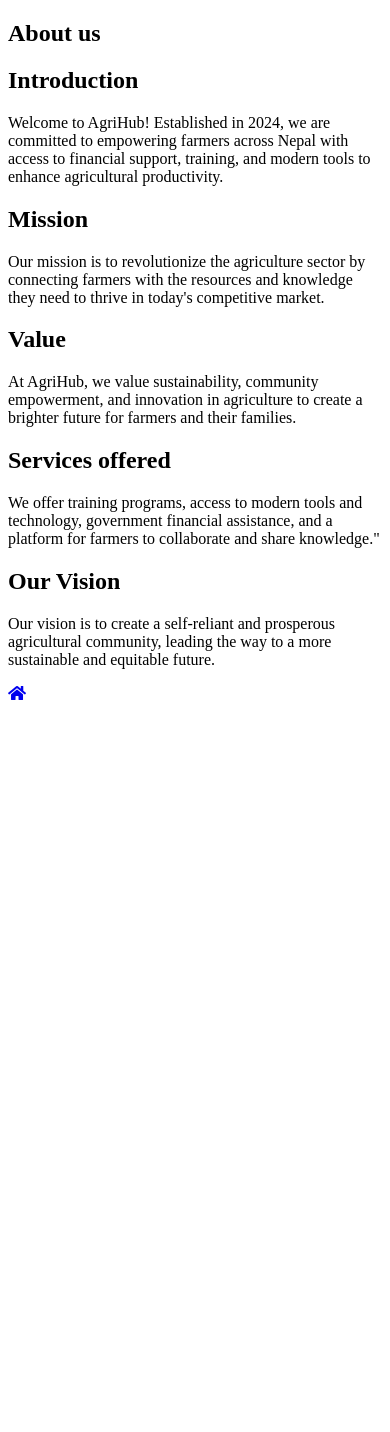
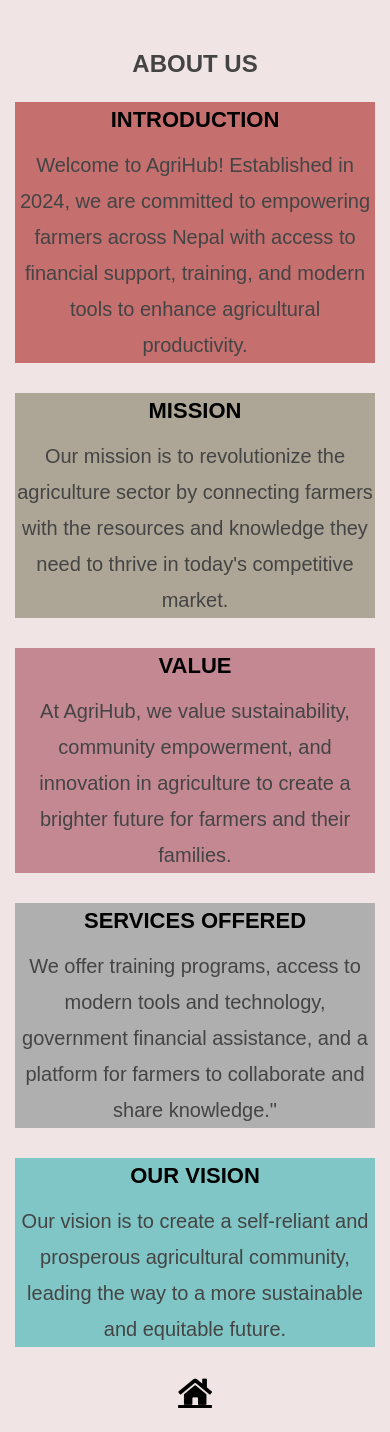
Before and after one commit to arbinlama/college-practice, a PHP site: page /index/aboutus.html in a window 390 px wide. Before the commit the page ends 700 px from the top, so only its background shows below. Run offline with PHP 8.4, Linux system fonts and the light colour scheme.

Commit message:
For the better styles we change the css and other things

```diff
--- a/college_project/adminindex/admindashboard.html
+++ b/college_project/adminindex/admindashboard.html
@@ -6,6 +6,7 @@
     <title>admindashboard</title>
     <link rel="stylesheet" href="https://cdnjs.cloudflare.com/ajax/libs/font-awesome/5.15.3/css/all.min.css" />
     <link rel="stylesheet" href="admindashboard.css">
+    <link rel="icon" href="../image/ficon.png" type="image/x-icon">
     <link rel="stylesheet" href="../footer/footer.css"> <!-- Include the footer CSS -->
 </head>
 <body>
--- a/college_project/image_insert/insert.php
+++ b/college_project/image_insert/insert.php
@@ -4,6 +4,7 @@
     <meta charset="UTF-8">
     <meta name="viewport" content="width=device-width, initial-scale=1.0">
     <title>Image Upload</title>
+    <link rel="icon" href="../image/ficon.png" type="image/x-icon">
     <style>
         body {
             display: flex;
@@ -77,7 +78,7 @@
         <br>
         <button type="submit" name="submit">Submit</button>
         <a href="view.php">View Data</a>
-        <a href="../work_of_admin/view.html">Back</a>
+        <a href="../adminindex/admindashboard.html">Back</a>
     </form>
 </body>
 </html>
--- a/college_project/image_insert/view.php
+++ b/college_project/image_insert/view.php
@@ -4,6 +4,7 @@
     <meta charset="UTF-8">
     <meta name="viewport" content="width=device-width, initial-scale=1.0">
     <title>Image of Database</title>
+    <link rel="icon" href="../image/ficon.png" type="image/x-icon">
     <style>
         body {
             display: flex;
--- a/college_project/index/aboutus.html
+++ b/college_project/index/aboutus.html
@@ -6,6 +6,104 @@
     <title>About us</title>
     <link rel="stylesheet" href="https://cdnjs.cloudflare.com/ajax/libs/font-awesome/5.15.3/css/all.min.css" />
     <link rel="stylesheet" href="../services for user/aboutus.css">
+    <style>
+        /* General styles */
+body {
+    margin: 0;
+    font-family: "Montserrat", sans-serif;
+    background-color: #f0e4e4;
+    color: #333;
+    line-height: 1.6;
+}
+
+/* About Us Section */
+#about-us {
+    max-width: 1200px;
+    margin: 10px auto;
+    padding: 10px;
+    border-radius: 8px;
+}
+#about-us .intro {
+    background: rgb(197, 111, 111);
+}
+.miss {
+    background: rgb(173, 165, 150);
+}
+.value {
+    background: rgb(196, 136, 147);
+}
+.service {
+    background: rgb(176, 175, 175);
+}
+.vision {
+    background: rgb(129, 198, 198);
+}
+#about-us h2 {
+    text-align: center;
+    font-size: 28px;
+    margin-bottom: 20px;
+    text-transform: uppercase;
+
+}
+
+#about-us .intro,
+#about-us .miss,
+#about-us .value,
+#about-us .service,
+#about-us .vision {
+    margin-bottom: 30px;
+}
+
+#about-us h2,
+#about-us h2 + p {
+    margin-bottom: 10px;
+    text-align: left;
+    color: #444;
+    font-size: 20px;
+    text-align: center;
+}
+
+#about-us p {
+    font-size: 20px;
+    margin: 10px 0;
+    line-height: 1.8;
+    text-align: justify;
+    color: #555;
+}
+
+
+#about-us div h2 {
+    font-size: 22px;
+    color: #000;
+}
+
+#about-us a {
+    display: flex;
+    font-size: 30px;
+    justify-content: center;
+    color: black;
+}
+#about-us .home a:hover {
+    color: red;
+    transform: scale(1.5);
+}
+
+
+@media (max-width: 768px) {
+    #about-us {
+        padding: 15px;
+    }
+
+    #about-us h2 {
+        font-size: 24px;
+    }
+
+    #about-us p {
+        font-size: 14px;
+    }
+}
+
+    </style>
 </head>
 <body>
     <div id="about-us">
--- a/college_project/loginpage/login.php
+++ b/college_project/loginpage/login.php
@@ -16,6 +16,7 @@
     <title>Log in form</title>
     <link href='https://unpkg.com/boxicons@2.1.4/css/boxicons.min.css' rel='stylesheet'>
     <link rel="stylesheet" href="login.css">
+    <link rel="icon" href="../image/ficon.png" type="image/x-icon">
     <style>
         body {
             background-image: url('<?php echo $image_path; ?>');
--- a/college_project/logout/logout.php
+++ b/college_project/logout/logout.php
@@ -16,6 +16,7 @@
     <title>Log in form </title>
     <link href='https://unpkg.com/boxicons@2.1.4/css/boxicons.min.css' rel='stylesheet'>
     <link rel="stylesheet" href="logout.css">
+    <link rel="icon" href="../image/ficon.png" type="image/x-icon">
     <style>
         body {
             background-image: url('<?php echo $image_path; ?>');
--- a/college_project/register/reg.php
+++ b/college_project/register/reg.php
@@ -16,6 +16,7 @@
     <title>Registration form</title>
     <link href='https://unpkg.com/boxicons@2.1.4/css/boxicons.min.css' rel='stylesheet'>
     <link rel="stylesheet" href="reg.css">
+    <link rel="icon" href="../image/ficon.png" type="image/x-icon">
     <style>
         body {
             background-image: url('<?php echo $image_path; ?>');
--- a/college_project/services_for_user/training.php
+++ b/college_project/services_for_user/training.php
@@ -4,6 +4,7 @@
     <meta charset="UTF-8">
     <meta name="viewport" content="width=device-width, initial-scale=1.0">
     <title>Farmer Training</title>
+    <link rel="icon" href="../image/ficon.png" type="image/x-icon">
     <style>
         * {
             box-sizing: border-box;
--- a/college_project/userindex/userdashboard.html
+++ b/college_project/userindex/userdashboard.html
@@ -8,6 +8,7 @@
   <link rel="stylesheet" href="https://cdnjs.cloudflare.com/ajax/libs/font-awesome/5.15.3/css/all.min.css" />
   <link rel="stylesheet" href="userdashboard.css">
   <link rel="stylesheet" href="../footer/footer.css">
+  <link rel="icon" href="../image/ficon.png" type="image/x-icon">
 </head>
 <body>
   <nav class="navbar-one ">
--- a/college_project/work_of_admin/addTraining.php
+++ b/college_project/work_of_admin/addTraining.php
@@ -4,6 +4,7 @@
     <meta charset="UTF-8">
     <meta name="viewport" content="width=device-width, initial-scale=1.0">
     <title>Document</title>
+    <link rel="icon" href="../image/ficon.png" type="image/x-icon">
     <style>
         * {
             box-sizing: border-box;
--- a/college_project/work_of_admin/addtool.html
+++ b/college_project/work_of_admin/addtool.html
@@ -3,7 +3,8 @@
 <head>
     <meta charset="UTF-8">
     <meta name="viewport" content="width=device-width, initial-scale=1.0">
-    <title>Document</title>
+    <title>add tools</title>
+    <link rel="icon" href="../image/ficon.png" type="image/x-icon">
     <style>
         body {
             font-family: Arial, Helvetica, sans-serif;
--- a/college_project/work_of_admin/adphp/toolsDisplay.php
+++ b/college_project/work_of_admin/adphp/toolsDisplay.php
@@ -43,7 +43,7 @@
 <body>
     <h2>This is a section of tools view</h2>
     <table>
-        <a href="../view.html" class="home">Back</a>
+        <a href="../../adminindex/admindashboard.html" class="home">Back</a>
         <tr>
             <th>S.N</th>
             <th>Photo</th>
--- a/college_project/work_of_admin/displayTraining.php
+++ b/college_project/work_of_admin/displayTraining.php
@@ -4,6 +4,7 @@
     <meta charset="UTF-8">
     <meta name="viewport" content="width=device-width, initial-scale=1.0">
     <title>Farmer Training</title>
+    <link rel="icon" href="../image/ficon.png" type="image/x-icon">
     <style>
         * {
             box-sizing: border-box;
@@ -199,7 +200,7 @@
                  </section>
                  <a href='../work_of_admin/trainingUpdate.php?id=$id' class='btn'>Update</a>
                  <a href='../work_of_admin/trainingDelete.php?id=$id' class='btn btn-danger'>Delete</a>
-                 <a href='../work_of_admin/view.html' class='btn'>Home</a>
+                 <a href='../adminindex/admindashboard.html' class='btn'>Home</a>
                  <a href='../work_of_admin/TaboutMore.php?id=$id' class='btn'>About Training</a>
                  <hr>
                 ";
--- a/college_project/work_of_admin/displayTrainingReg.php
+++ b/college_project/work_of_admin/displayTrainingReg.php
@@ -4,6 +4,7 @@
     <meta charset="UTF-8">
     <meta name="viewport" content="width=device-width, initial-scale=1.0">
     <title>Training Registration Table</title>
+    <link rel="icon" href="../image/ficon.png" type="image/x-icon">
     <style>
         * {
             padding: 0;
--- a/college_project/work_of_admin/practice.php
+++ b/college_project/work_of_admin/practice.php
@@ -4,6 +4,7 @@
     <meta charset="UTF-8">
     <meta name="viewport" content="width=device-width, initial-scale=1.0">
     <title>Training Details</title>
+    <link rel="icon" href="../image/ficon.png" type="image/x-icon">
     <style>
         body {
             font-family: Arial, Helvetica, sans-serif;
```
Also changed, not shown: college_project/services_for_user/aboutus.css (+7 -3 lines), college_project/services_for_user/php/pricelist.php (+85 -16 lines), college_project/services_for_user/php/toolDetail.php (+35 -6 lines), college_project/services_for_user/report.php (+6 -1 lines), college_project/work_of_admin/adminprice.php (+81 -21 lines).
